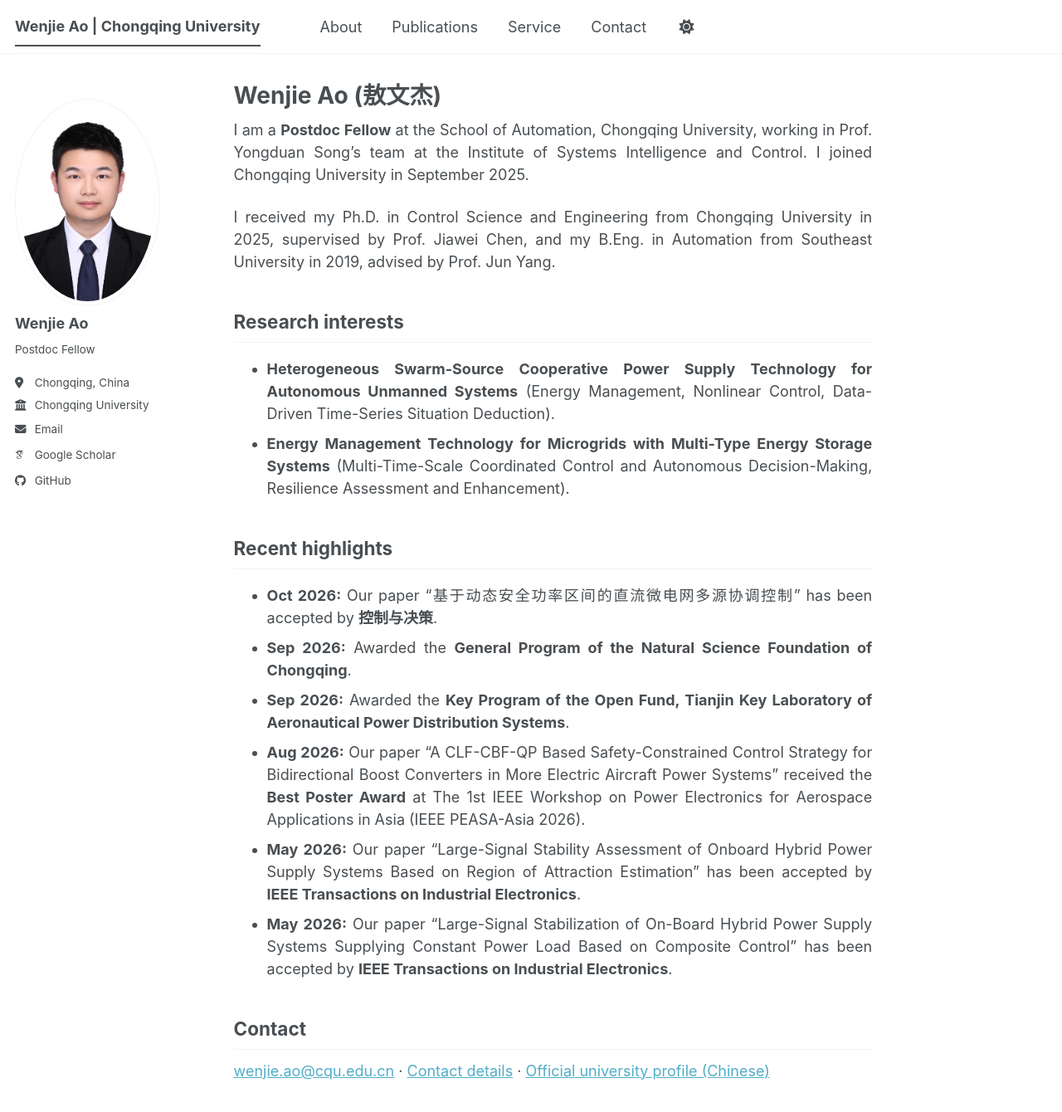
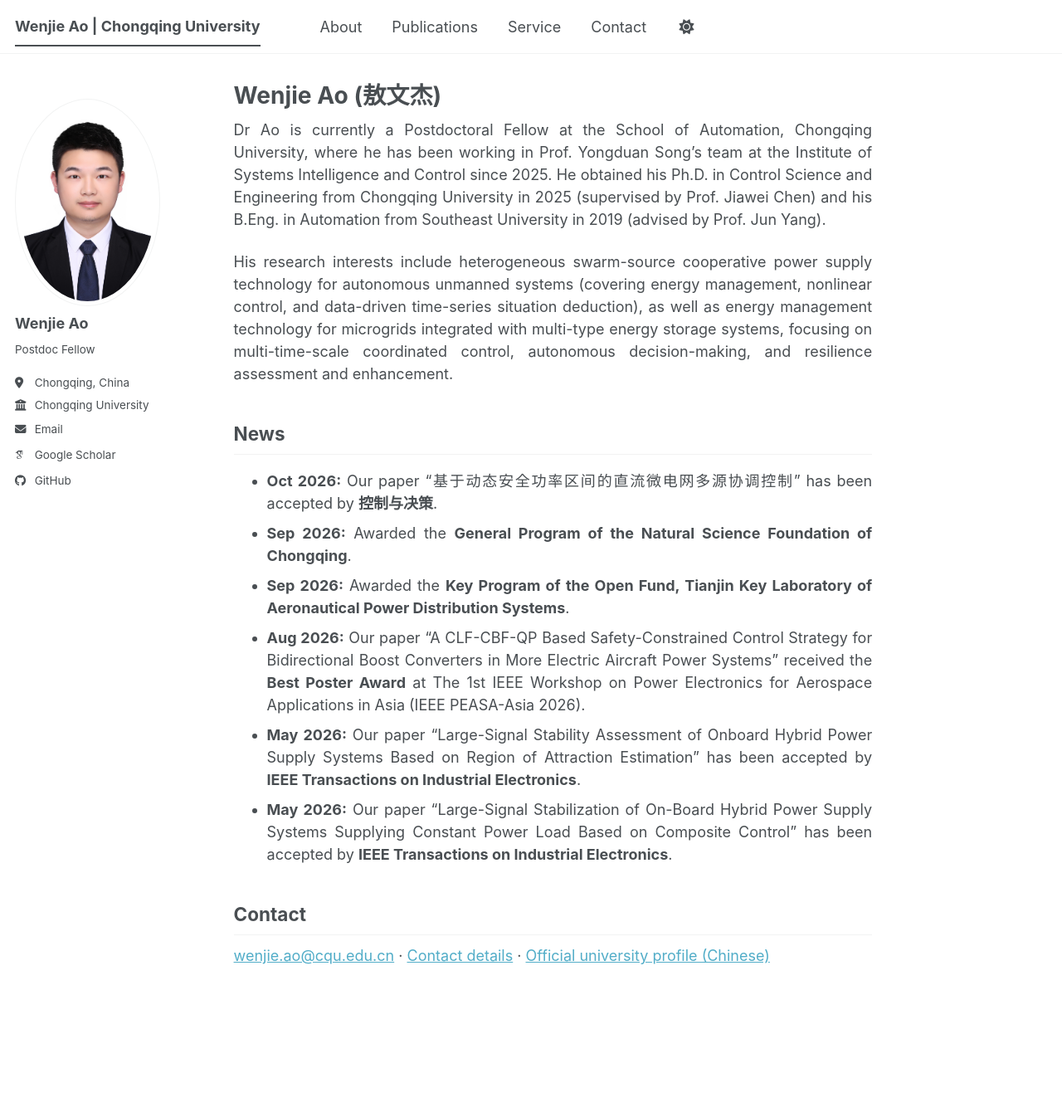
Before and after one commit to aowenjie-cyber/aowenjie-cyber.github.io, a Jekyll site: the page built from _pages/about.md, in a window 1280 px wide and 1354 px high. Shown: the top 1340 px of the window at 83% size. Built offline with Jekyll 4.4.1, drawn with Linux system fonts in a browser that asks for light colours; some web fonts are replaced; a script bundle is joined from its source files by our own code; library files that are not in the unit come from our copies.

Commit message:
更新了主页介绍

```diff
--- a/_pages/about.md
+++ b/_pages/about.md
@@ -7,19 +7,12 @@ redirect_from:
   - /about.html
 ---
 
-I am a **Postdoc Fellow** at the School of Automation, Chongqing University, working in Prof. Yongduan Song's team at the Institute of Systems Intelligence and Control. I joined Chongqing University in September 2025.
+Dr Ao is currently a Postdoctoral Fellow at the School of Automation, Chongqing University, where he has been working in Prof. Yongduan Song’s team at the Institute of Systems Intelligence and Control since 2025. He obtained his Ph.D. in Control Science and Engineering from Chongqing University in 2025 (supervised by Prof. Jiawei Chen) and his B.Eng. in Automation from Southeast University in 2019 (advised by Prof. Jun Yang).
 
-I received my Ph.D. in Control Science and Engineering from Chongqing University in 2025, supervised by Prof. Jiawei Chen, and my B.Eng. in Automation from Southeast University in 2019, advised by Prof. Jun Yang.
-
-## Research interests
-
-- **Heterogeneous Swarm-Source Cooperative Power Supply Technology for Autonomous Unmanned Systems**
-(Energy Management, Nonlinear Control, Data-Driven Time-Series Situation Deduction).
-- **Energy Management Technology for Microgrids with Multi-Type Energy Storage Systems**
-(Multi-Time-Scale Coordinated Control and Autonomous Decision-Making, Resilience Assessment and Enhancement).
+His research interests include heterogeneous swarm-source cooperative power supply technology for autonomous unmanned systems (covering energy management, nonlinear control, and data-driven time-series situation deduction), as well as energy management technology for microgrids integrated with multi-type energy storage systems, focusing on multi-time-scale coordinated control, autonomous decision-making, and resilience assessment and enhancement.
 
 
-## Recent highlights
+## News
 
 - **Oct 2026:** Our paper "基于动态安全功率区间的直流微电网多源协调控制" has been accepted by **控制与决策**.
 - **Sep 2026:** Awarded the **General Program of the Natural Science Foundation of Chongqing**.
```
